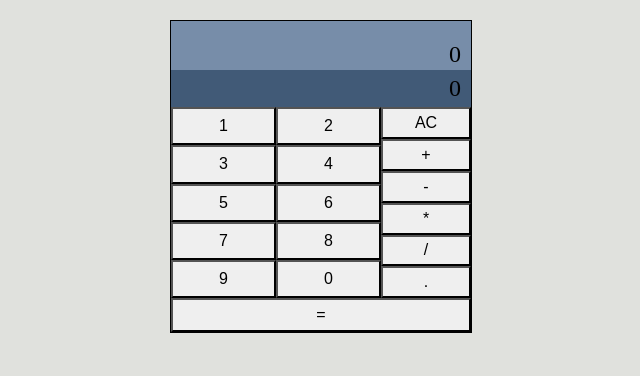
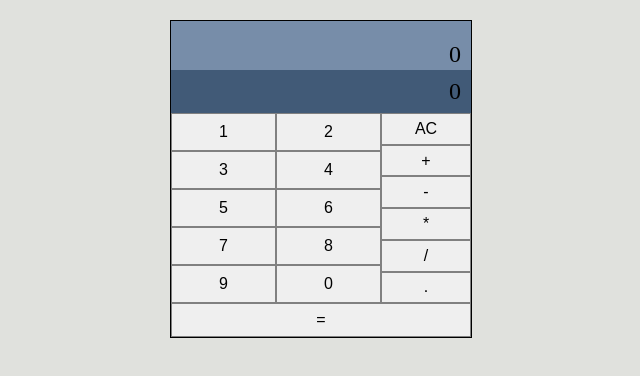
Before and after one commit to Silentgraphic/freecodecampCalculator, a React (Vite) app: page / in a window 1280 px wide. Shown: the top 376 px of the page, without its empty margins (319-959 px from the left). Built offline with nearby package versions, Linux system fonts and the light colour scheme.

Commit message:
Updated CSS

```diff
--- a/src/index.css
+++ b/src/index.css
@@ -30,14 +30,14 @@ body {
 }
 
 #display {
-    padding: 5px 10px;
+    padding: 8px 10px;
     background-color: rgb(65, 90, 119);
 }
 
 #buttons {
     display: flex;
     flex-wrap: wrap;
-    height: 100%;
+    height: calc(100% - 1px);
     column-gap:0px;
     align-content: flex-start;
 }
@@ -45,6 +45,10 @@ body {
 #buttons * {
     border-radius: 0px;
     font-size: medium;
+}
+
+#buttons button {
+    border: 0.1px solid gray;
 }
 
 #buttons div {
```
